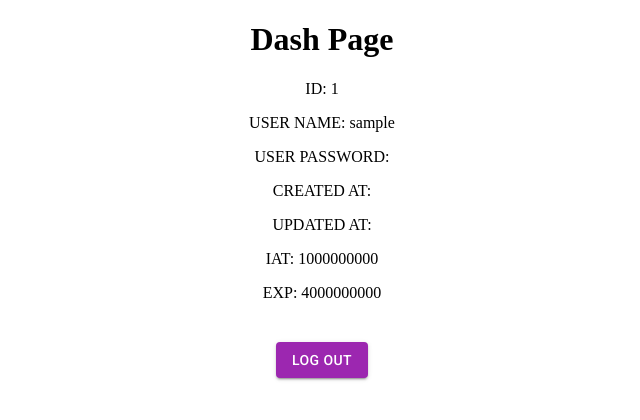
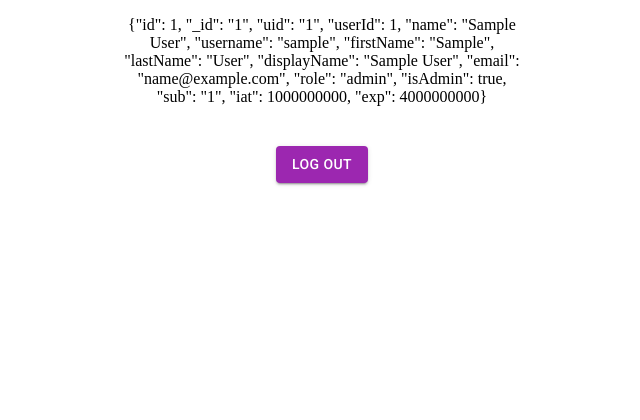
Before and after one commit to jaroszw/MERN_AUTH_APP---7parts, a React (Create React App) app in the folder client/: page /dash in a window 1280 px wide. Shown: the top 420 px of the page, without its empty margins (318-958 px from the left). Built offline with nearby package versions, Linux system fonts and the light colour scheme; sample sign-in values are in the browser's storage; the HTML template or start-up script is replaced by a standard one.

Commit message:
final MERN_AUTH_APP

```diff
--- a/client/src/context/MainContext.js
+++ b/client/src/context/MainContext.js
@@ -1,4 +1,4 @@
-import { createContext, useEffect, useState } from 'react';
+import { createContext, useState } from 'react';
 
 const MainContext = createContext({
   curretntUser: null,
@@ -8,10 +8,6 @@ const MainContextProvider = (props) => {
   const localJWT = localStorage.getItem('token') || '';
   const [jwt, setJwt] = useState(localJWT);
 
-  // useEffect(() => {
-  //   console.log(jwt);
-  // }, [jwt]);
-
   return (
     <MainContext.Provider value={{ jwt, setJwt }}>
       {props.children}
--- a/client/src/pages/Dash.js
+++ b/client/src/pages/Dash.js
@@ -7,6 +7,7 @@ import Container from '@mui/material/Container';
 
 const Dash = () => {
   const { jwt, setJwt } = useContext(MainContext);
+  const [parsedData, setParsedData] = useState('');
   const history = useHistory();
 
   const logout = () => {
@@ -15,19 +16,19 @@ const Dash = () => {
     return history.push('/login');
   };
 
-  const data = JSON.parse(atob(jwt.split('.')[1]));
-  // <pre>{JSON.stringify(JSON.parse(atob(jwt.split('.')[1])), null, 2)}</pre>
+  useEffect(() => {
+    try {
+      return setParsedData(atob(jwt.split('.')[1]));
+    } catch (error) {
+      AuthServices.logout();
+      setJwt('');
+      return history.push('/');
+    }
+  }, [jwt, history, setJwt, setParsedData]);
 
   return (
     <Container component="main" maxWidth="xs">
-      <h1>Dash Page</h1>
-      <p>ID: {data._id}</p>
-      <p>USER NAME: {data.username}</p>
-      <p>USER PASSWORD: {data.password}</p>
-      <p>CREATED AT: {data.createdAt}</p>
-      <p>UPDATED AT: {data.updatedAt}</p>
-      <p>IAT: {data.iat}</p>
-      <p>EXP: {data.exp}</p>
+      <p>{parsedData}</p>
       <Button
         onClick={logout}
         color="secondary"
--- a/client/src/pages/Login.js
+++ b/client/src/pages/Login.js
@@ -3,8 +3,6 @@ import Avatar from '@mui/material/Avatar';
 import Button from '@mui/material/Button';
 import CssBaseline from '@mui/material/CssBaseline';
 import TextField from '@mui/material/TextField';
-import FormControlLabel from '@mui/material/FormControlLabel';
-import Checkbox from '@mui/material/Checkbox';
 import Link from '@mui/material/Link';
 import Grid from '@mui/material/Grid';
 import Box from '@mui/material/Box';
@@ -12,6 +10,7 @@ import LockOutlinedIcon from '@mui/icons-material/LockOutlined';
 import Typography from '@mui/material/Typography';
 import Container from '@mui/material/Container';
 import { createTheme, ThemeProvider } from '@mui/material/styles';
+import Alert from '@mui/material/Alert';
 
 import { MainContext } from '../context/MainContext';
 import AuthServices from '../services/auth.service';
@@ -39,9 +38,10 @@ const theme = createTheme();
 const Login = () => {
   const { setJwt, jwt } = useContext(MainContext);
   const history = useHistory();
+  const [error, setError] = useState('');
   const [user, setUser] = useState({
-    username: 'wjarosz',
-    password: 'zaST750',
+    username: 'w@wp.pl',
+    password: 'zzZZ000',
   });
 
   const handleChange = (e) => {
@@ -57,7 +57,10 @@ const Login = () => {
       setJwt(token);
       localStorage.setItem('token', token);
     } catch (error) {
-      console.log(`error.response.data.error`, error.response.data.error);
+      setError(error?.response?.data?.error);
+      setTimeout(() => {
+        setError('');
+      }, 3000);
     }
   };
 
@@ -115,10 +118,8 @@ const Login = () => {
               autoComplete="current-password"
               onChange={(e) => handleChange(e)}
             />
-            <FormControlLabel
-              control={<Checkbox value="remember" color="primary" />}
-              label="Remember me"
-            />
+            {error && <Alert severity="error">{error}</Alert>}
+
             <Button
               type="submit"
               fullWidth
--- a/client/src/pages/SignUp.js
+++ b/client/src/pages/SignUp.js
@@ -1,10 +1,8 @@
-import * as React from 'react';
+import React, { useState } from 'react';
 import Avatar from '@mui/material/Avatar';
 import Button from '@mui/material/Button';
 import CssBaseline from '@mui/material/CssBaseline';
 import TextField from '@mui/material/TextField';
-import FormControlLabel from '@mui/material/FormControlLabel';
-import Checkbox from '@mui/material/Checkbox';
 import Link from '@mui/material/Link';
 import Grid from '@mui/material/Grid';
 import Box from '@mui/material/Box';
@@ -12,6 +10,11 @@ import LockOutlinedIcon from '@mui/icons-material/LockOutlined';
 import Typography from '@mui/material/Typography';
 import Container from '@mui/material/Container';
 import { createTheme, ThemeProvider } from '@mui/material/styles';
+import Alert from '@mui/material/Alert';
+
+import AuthServices from '../services/auth.service';
+
+import { useHistory } from 'react-router-dom';
 
 function Copyright(props) {
   return (
@@ -34,14 +37,30 @@ function Copyright(props) {
 const theme = createTheme();
 
 const SignUp = () => {
-  const handleSubmit = (event) => {
-    event.preventDefault();
-    const data = new FormData(event.currentTarget);
-    // eslint-disable-next-line no-console
-    console.log({
-      email: data.get('email'),
-      password: data.get('password'),
-    });
+  const [error, setError] = useState('');
+  const [user, setUser] = useState({
+    username: '',
+    password: '',
+  });
+
+  const history = useHistory();
+
+  const handleChange = (e) => {
+    const { name, value } = e.target;
+    setUser({ ...user, [name]: value });
+  };
+
+  const handleSubmit = async (e) => {
+    e.preventDefault();
+    try {
+      await AuthServices.signup(user);
+      history.push('/');
+    } catch (error) {
+      setError(error?.response?.data?.error);
+      setTimeout(() => {
+        setError('');
+      }, 3000);
+    }
   };
 
   return (
@@ -62,6 +81,7 @@ const SignUp = () => {
           <Typography component="h1" variant="h5">
             Sign Up Page
           </Typography>
+
           <Box
             component="form"
             onSubmit={handleSubmit}
@@ -77,6 +97,7 @@ const SignUp = () => {
               name="username"
               autoComplete="username"
               autoFocus
+              onChange={(e) => handleChange(e)}
             />
             <TextField
               margin="normal"
@@ -87,11 +108,10 @@ const SignUp = () => {
               type="password"
               id="password"
               autoComplete="current-password"
+              onChange={(e) => handleChange(e)}
             />
-            <FormControlLabel
-              control={<Checkbox value="remember" color="primary" />}
-              label="Remember me"
-            />
+
+            {error && <Alert severity="error">{error}</Alert>}
             <Button
               type="submit"
               fullWidth
```
Also changed, not shown: 2 other files (tests, documents, lock files or other folders).
